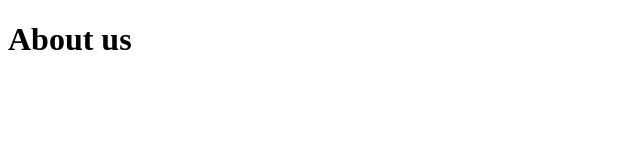
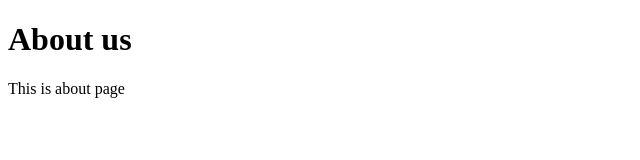
Before and after one commit to Neel-Prabha29/testing, a plain HTML site: page about.html in a window 1280 px wide. Shown: the whole page, without its empty margins (0-640 px from the left). Drawn offline with Linux system fonts and the light colour scheme.

Commit message:
Add about para

```diff
--- a/about.html
+++ b/about.html
@@ -7,5 +7,6 @@
 </head>
 <body>
   <h1>About us</h1>
+  <p>This is about page</p>
 </body>
 </html>
```
